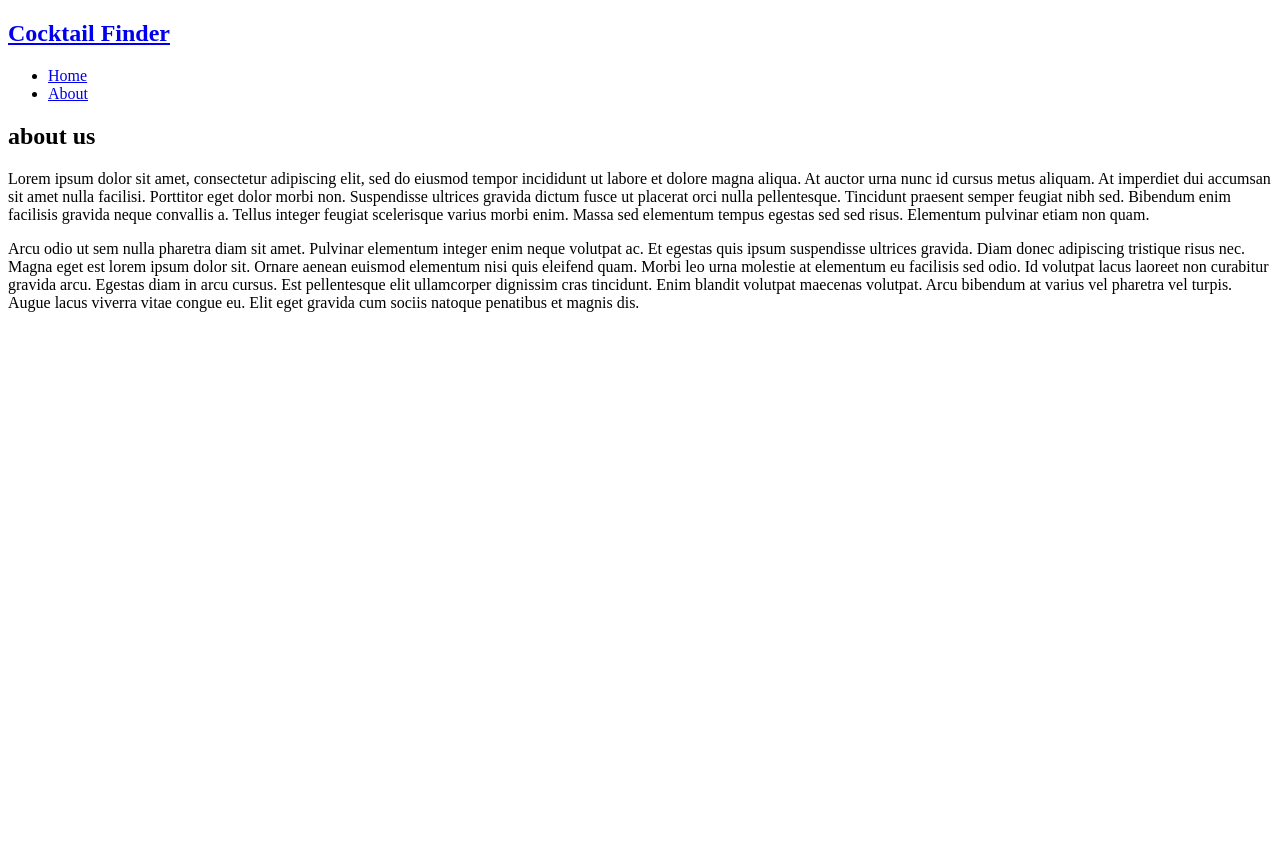
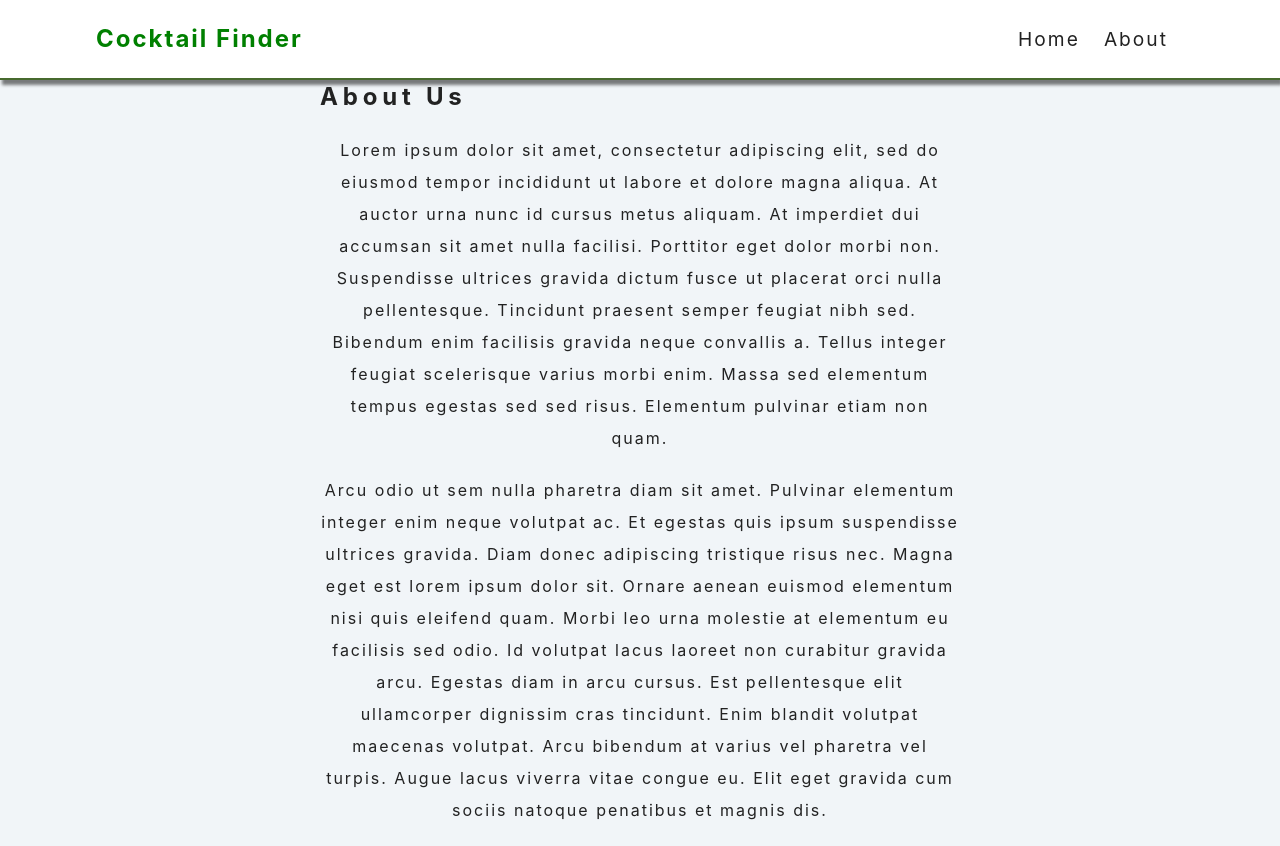
Before and after one commit to vk0808/cocktail-finder, a React (Create React App) app: page /about in a window 1280 px wide. Before the commit the page ends 800 px from the top, so only its background shows below. Built offline with nearby package versions, Linux system fonts and the light colour scheme.

Commit message:
styled pages

```diff
--- a/src/styles.css
+++ b/src/styles.css
@@ -1,4 +1,204 @@
-.App {
-  font-family: sans-serif;
+/*
+======
+Variables
+======
+*/
+:root {
+  --primaryLightColor: #d4e6a5;
+  --primaryColor: #476a2e;
+  --primaryDarkColor: #c02c03;
+  --mainWhite: #fff;
+  --offWhite: #f7f7f7;
+  --mainBackground: #f1f5f8;
+  --mainOverlay: rgba(35, 10, 36, 0.4);
+  --mainBlack: #222;
+  --mainGrey: #ececec;
+  --darkGrey: #afafaf;
+  --mainRed: #bd0303;
+  --mainTransition: all 0.3s linear;
+  --mainSpacing: 0.3rem;
+  --lightShadow: 2px 5px 3px 0px rgba(0, 0, 0, 0.5);
+  --darkShadow: 4px 10px 5px 0px rgba(0, 0, 0, 0.5);
+  --mainBorderRadius: 0.25rem;
+  --smallWidth: 85vw;
+  --maxWidth: 40rem;
+  --fullWidth: 1170px;
+}
+/*
+======
+Global Styles
+======
+*/
+* {
+  margin: 0;
+  padding: 0;
+  box-sizing: border-box;
+}
+
+body {
+  font-family: -apple-system, BlinkMacSystemFont, "Segoe UI", Roboto, Oxygen,
+    Ubuntu, Cantarell, "Open Sans", "Helvetica Neue", sans-serif;
+  color: var(--mainBlack);
+  background: var(--mainBackground);
+  line-height: 1.4;
+  font-size: 1rem;
+  font-weight: 300;
+}
+h1,
+h2,
+h3,
+h4,
+h5,
+h6 {
+  font-family: var(--slantedFont);
+  margin-bottom: 1.25rem;
+  letter-spacing: var(--mainSpacing);
+}
+p {
+  margin-bottom: 1.25rem;
+}
+ul {
+  list-style-type: none;
+}
+a {
+  text-decoration: none;
+  color: var(--mainBlack);
+}
+img {
+  width: 100%;
+  display: block;
+}
+
+/*
+======
+Buttons
+======
+*/
+.btn,
+.btn-white,
+.btn-primary {
+  text-transform: uppercase;
+  letter-spacing: var(--mainSpacing);
+  color: var(--primaryColor);
+  border: 2px solid var(--primaryColor);
+  padding: 0.45rem 0.8rem;
+  display: inline-block;
+  transition: var(--mainTransition);
+  cursor: pointer;
+  font-size: 0.8rem;
+  background: transparent;
+  border-radius: var(--mainBorderRadius);
+  display: inline-block;
+}
+.btn:hover {
+  background: var(--primaryColor);
+  color: var(--mainWhite);
+}
+.btn-white {
+  background: transparent;
+  color: var(--mainWhite);
+  border-color: var(--mainWhite);
+}
+.btn-white:hover {
+  background: var(--mainWhite);
+  color: var(--primaryColor);
+}
+.btn-primary {
+  background: var(--primaryColor);
+  color: var(--mainWhite);
+  border-color: transparent;
+}
+.btn-primary:hover {
+  background: var(--primaryLightColor);
+  color: var(--primaryColor);
+}
+.btn-block {
+  width: 100%;
+  display: block;
+  margin: 0 auto;
+  box-shadow: var(--lightShadow);
   text-align: center;
 }
+.btn-details {
+  padding: 0.25rem 0.4rem;
+}
+.btn-details:hover {
+  background: var(--primaryLightColor);
+  border-color: var(--primaryLightColor);
+}
+/*
+======
+Navbar
+======
+*/
+.navbar {
+  background: var(--mainWhite);
+  height: 5rem;
+  display: flex;
+  align-items: center;
+  border-bottom: 2px solid var(--primaryColor);
+  box-shadow: var(--lightShadow);
+}
+.nav-center {
+  display: flex;
+  justify-content: space-between;
+  align-items: center;
+  width: var(--smallWidth);
+  margin: 0 auto;
+  max-width: var(--fullWidth);
+}
+.nav-links {
+  display: flex;
+  align-items: center;
+}
+.nav-links a {
+  text-transform: capitalize;
+  display: inline-block;
+  font-weight: bold;
+  margin-right: 0.5rem;
+  font-weight: 400;
+  letter-spacing: 2px;
+  font-size: 1.2rem;
+  padding: 0.25rem 0.5rem;
+  transition: var(--mainTransition);
+}
+.nav-links a:hover {
+  color: var(--primaryColor);
+}
+.logo {
+  margin: 1rem 0;
+  color: green;
+  letter-spacing: 2px;
+}
+/*
+======
+About
+======
+*/
+.about-section {
+  width: var(--smallWidth);
+  max-width: var(--maxWidth);
+  margin: 0 auto;
+}
+.about-section h1 {
+  text-transform: capitalize;
+}
+.about-section p {
+  line-height: 2rem;
+  font-weight: 400;
+  letter-spacing: 2px;
+  text-align: center;
+}
+/*
+======
+Error
+======
+*/
+.error-page {
+  display: flex;
+  justify-content: center;
+}
+.error-container {
+  text-align: center;
+  text-transform: capitalize;
+}
```
